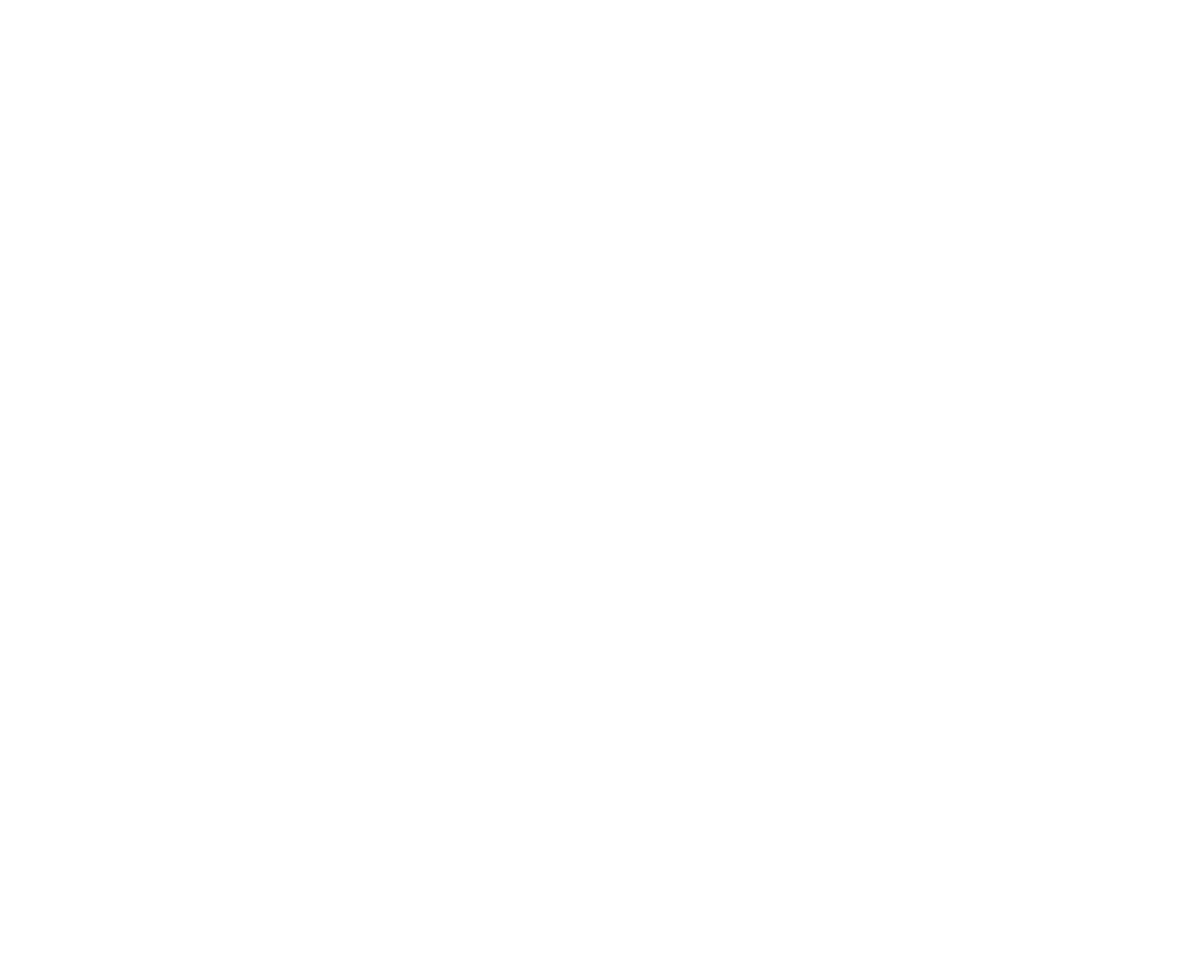
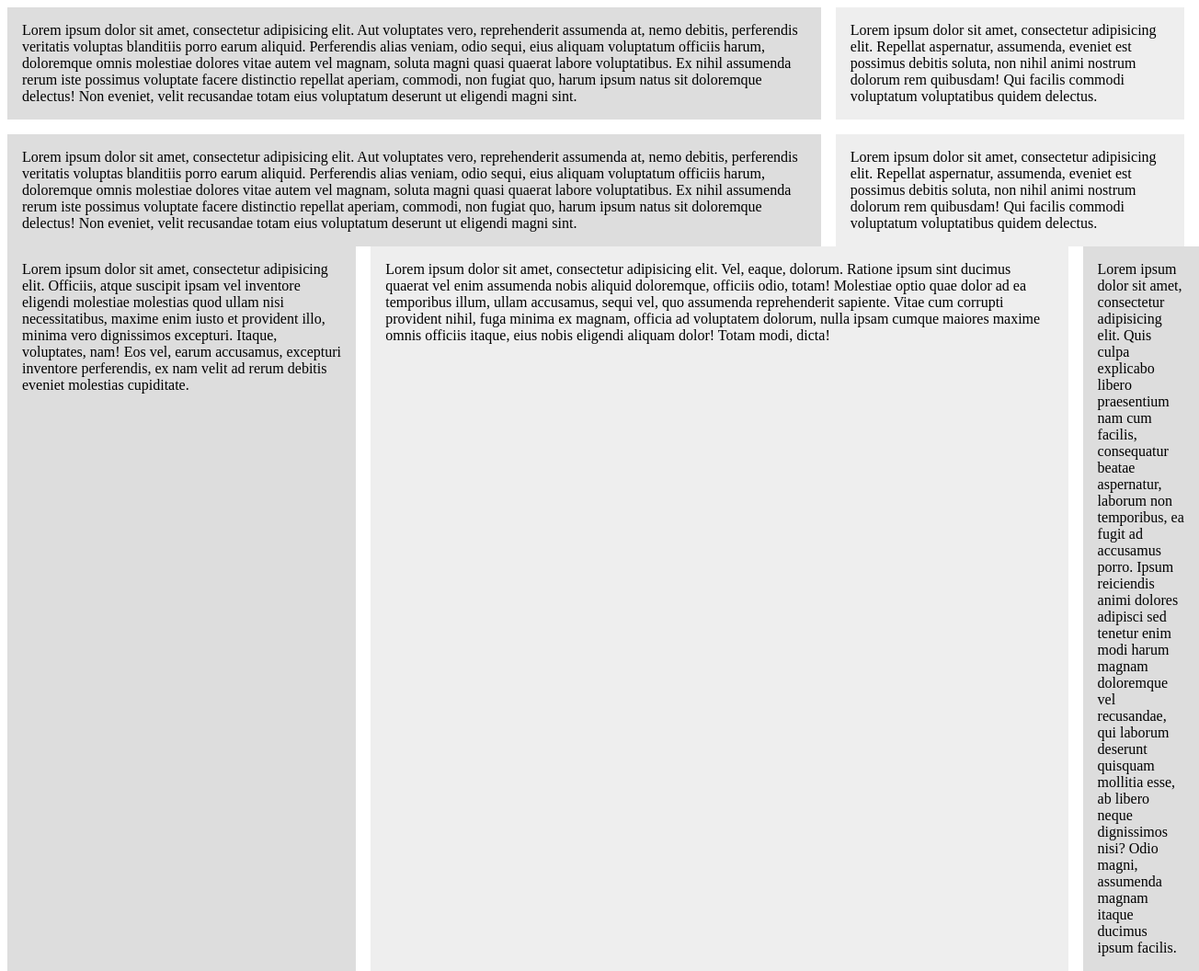
Before and after one commit to ianlikono/css, a plain HTML site: page css-grid.html in a window 1280 px wide. Shown: the whole page at 92% size, 1304 px wide, since content can reach past the window. Before the commit the page ends 800 px from the top, so only its background shows below. Drawn offline with Linux system fonts and the light colour scheme.

Commit message:
css grid

```diff
--- a/css-grid.html
+++ b/css-grid.html
@@ -2,8 +2,63 @@
 <html>
 <head>
 	<title>CSS Grids</title>
+	<style>
+		.main {
+			/*
+			grid-column-gap: 1em;
+			grid-row-gap: 1em;
+			*/
+			grid-gap: 1em;
+		}
+		.wrapper{
+			display: grid;
+			grid-template-columns: 70% 30%;
+		}
+		.wrapper > div{
+			background: #eee;
+			padding: 1em;
+		}
+		.wrapper > div:nth-child(odd) {
+			background: #ddd;
+		}
+		.wrapper2{
+			display: grid;
+			grid-template-columns: 30% 60% 10%;
+		}
+		.wrapper2 > div{
+			background: #eee;
+			padding: 1em;
+		}
+		.wrapper2 > div:nth-child(odd) {
+			background: #ddd;
+		}
+	</style>
 </head>
 <body>
-
+	<div class="wrapper main">
+		<div>
+			Lorem ipsum dolor sit amet, consectetur adipisicing elit. Aut voluptates vero, reprehenderit assumenda at, nemo debitis, perferendis veritatis voluptas blanditiis porro earum aliquid. Perferendis alias veniam, odio sequi, eius aliquam voluptatum officiis harum, doloremque omnis molestiae dolores vitae autem vel magnam, soluta magni quasi quaerat labore voluptatibus. Ex nihil assumenda rerum iste possimus voluptate facere distinctio repellat aperiam, commodi, non fugiat quo, harum ipsum natus sit doloremque delectus! Non eveniet, velit recusandae totam eius voluptatum deserunt ut eligendi magni sint.
+		</div>
+		<div>
+			Lorem ipsum dolor sit amet, consectetur adipisicing elit. Repellat aspernatur, assumenda, eveniet est possimus debitis soluta, non nihil animi nostrum dolorum rem quibusdam! Qui facilis commodi voluptatum voluptatibus quidem delectus.
+		</div>
+		<div>
+			Lorem ipsum dolor sit amet, consectetur adipisicing elit. Aut voluptates vero, reprehenderit assumenda at, nemo debitis, perferendis veritatis voluptas blanditiis porro earum aliquid. Perferendis alias veniam, odio sequi, eius aliquam voluptatum officiis harum, doloremque omnis molestiae dolores vitae autem vel magnam, soluta magni quasi quaerat labore voluptatibus. Ex nihil assumenda rerum iste possimus voluptate facere distinctio repellat aperiam, commodi, non fugiat quo, harum ipsum natus sit doloremque delectus! Non eveniet, velit recusandae totam eius voluptatum deserunt ut eligendi magni sint.
+		</div>
+		<div>
+			Lorem ipsum dolor sit amet, consectetur adipisicing elit. Repellat aspernatur, assumenda, eveniet est possimus debitis soluta, non nihil animi nostrum dolorum rem quibusdam! Qui facilis commodi voluptatum voluptatibus quidem delectus.
+		</div>
+	</div>
+	<div class="wrapper2 main">
+		<div>
+			Lorem ipsum dolor sit amet, consectetur adipisicing elit. Officiis, atque suscipit ipsam vel inventore eligendi molestiae molestias quod ullam nisi necessitatibus, maxime enim iusto et provident illo, minima vero dignissimos excepturi. Itaque, voluptates, nam! Eos vel, earum accusamus, excepturi inventore perferendis, ex nam velit ad rerum debitis eveniet molestias cupiditate.
+		</div>
+		<div>
+			Lorem ipsum dolor sit amet, consectetur adipisicing elit. Vel, eaque, dolorum. Ratione ipsum sint ducimus quaerat vel enim assumenda nobis aliquid doloremque, officiis odio, totam! Molestiae optio quae dolor ad ea temporibus illum, ullam accusamus, sequi vel, quo assumenda reprehenderit sapiente. Vitae cum corrupti provident nihil, fuga minima ex magnam, officia ad voluptatem dolorum, nulla ipsam cumque maiores maxime omnis officiis itaque, eius nobis eligendi aliquam dolor! Totam modi, dicta!
+		</div>
+		<div>
+			Lorem ipsum dolor sit amet, consectetur adipisicing elit. Quis culpa explicabo libero praesentium nam cum facilis, consequatur beatae aspernatur, laborum non temporibus, ea fugit ad accusamus porro. Ipsum reiciendis animi dolores adipisci sed tenetur enim modi harum magnam doloremque vel recusandae, qui laborum deserunt quisquam mollitia esse, ab libero neque dignissimos nisi? Odio magni, assumenda magnam itaque ducimus ipsum facilis.
+		</div>
+</div>
 </body>
 </html>
```
Also changed, not shown: grid2.html (added, +69 -0 lines), grid3.html (added, +57 -0 lines).
